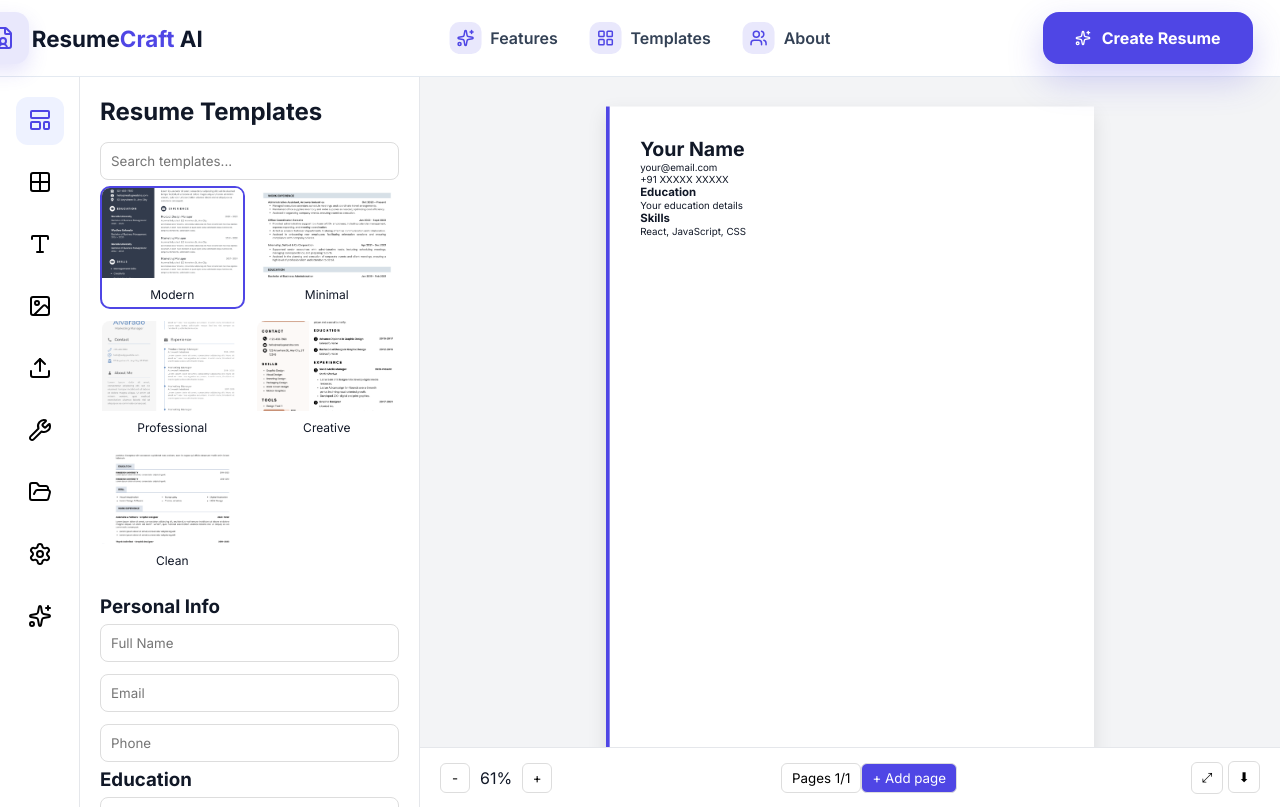
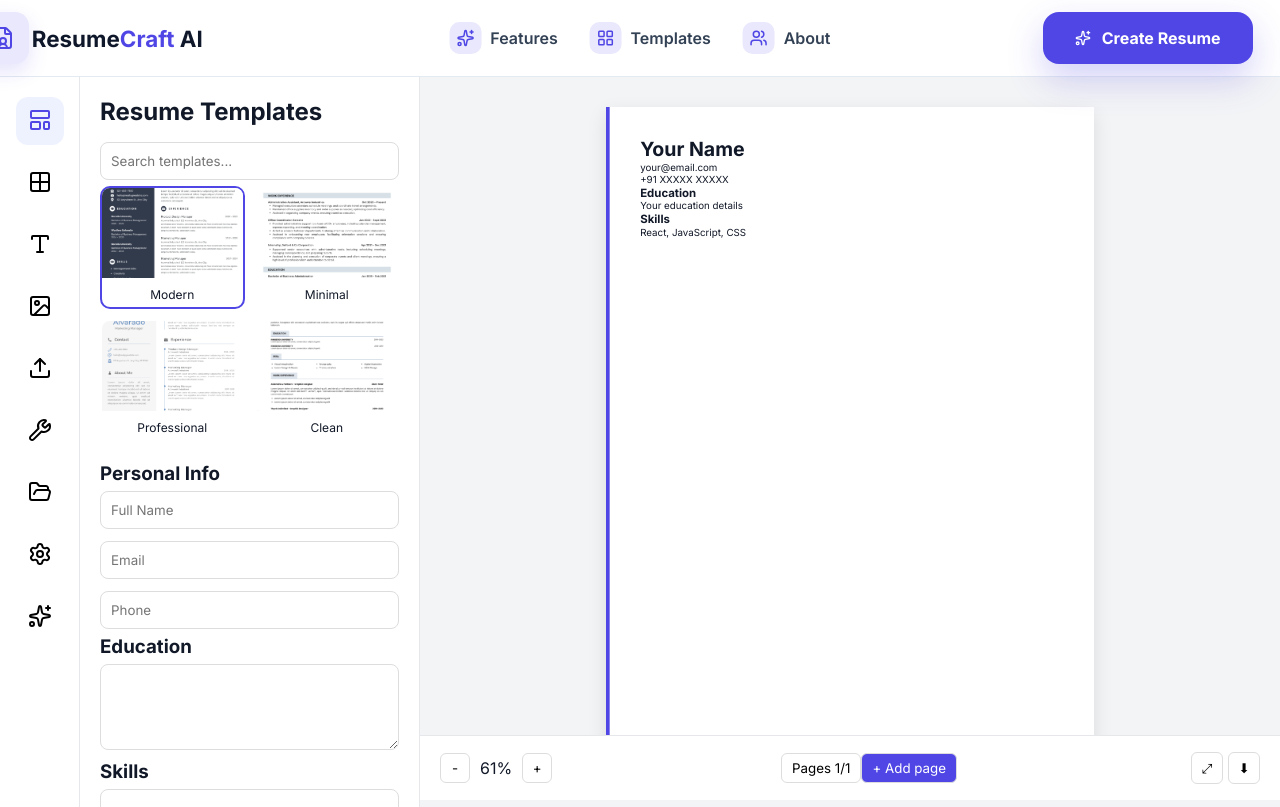
Before and after one commit to simranchoudhary2907/Resumecraft-ai, a React (Vite) app: page /builder in a window 1280 px wide. Built offline with nearby package versions, Linux system fonts and the light colour scheme.

Commit message:
Fixed builder scrolling and footer layout

```diff
--- a/src/index.css
+++ b/src/index.css
@@ -224,7 +224,7 @@ html { scroll-behavior: smooth; }
 /* ================= HERO ================= */
 
 .hero {
-  min-height: 115vh;
+  min-height: 100vh;
   /* transform: translateY(-20px); */
   /* min-height: calc(100vh - 72px); */
   display: flex;
@@ -235,7 +235,7 @@ html { scroll-behavior: smooth; }
   gap: 40px;
   position: relative;
   overflow: hidden;
-  margin-top: -20px;
+  margin-top: 0px;
 }
 
 .hero::before {
@@ -289,7 +289,8 @@ html { scroll-behavior: smooth; }
 
 .hero-left h1 {
   margin-top: 20px;
-  font-size: clamp(3rem, 4vw, 4.4rem);
+  /* font-size: clamp(3rem, 4vw, 4.4rem); */
+  font-size: clamp(2.5rem, 3.5vw, 4rem);
   font-weight: 800;
   line-height: 1.02;
   color: #111827;
@@ -431,13 +432,13 @@ html { scroll-behavior: smooth; }
 }
 
 .hero-title {
-  transition: all 0.4s ease;
-  display: inline-block;
+  transition: all 0.3s ease;
+  cursor: pointer;
 }
 
 .hero-title:hover {
-  transform: translateY(-5px);
-  text-shadow: 0 10px 25px rgba(139, 92, 246, 0.4);
+  transform: scale(1.03);
+  color: #302f31;
 }
 
 
@@ -496,7 +497,7 @@ html { scroll-behavior: smooth; }
   align-items: center;
   position: relative;
   /* shift the right preview stack up toward the navbar */
-  transform: translateY(-40px);
+  transform: translateY(0);
   z-index: 4;
 }
 
@@ -1415,18 +1416,45 @@ html { scroll-behavior: smooth; }
 }
 
 /* ========== CANVAS ========== */
-.canvas {
+/* .canvas {
   flex: 1;
   display: flex;
   flex-direction: column;
   align-items: center;
   justify-content: center;
   position: relative;
+} */
+
+.canvas {
+  flex: 1;
+  position: relative;
+  overflow: hidden;
+  background: #f3f4f6;
+}
+
+.resumeContainer {
+  width: 100%;
+  height: calc(100vh - 140px);
+
+  overflow: auto;
+
+  display: flex;
+  justify-content: center;
+  align-items: flex-start;
+
+  padding: 30px;
+  padding-bottom: 100px;
 }
 
 /* resume page */
+
+/* .resumeWrapper {
+  transition: 0.2s;
+} */
+
 .resumeWrapper {
   transition: 0.2s;
+  min-width: fit-content;
 }
 
 /* RESUME */
@@ -1454,7 +1482,8 @@ html { scroll-behavior: smooth; }
 }
 
 /* FOOTER BAR */
-.footerBar {
+
+/* .footerBar {
   position: absolute;
   bottom: 0;
 
@@ -1469,6 +1498,27 @@ html { scroll-behavior: smooth; }
   align-items: center;
 
   padding: 0 20px;
+} */
+
+.footerBar {
+  position: fixed;
+
+  bottom: 0;
+  left: 420px; /* 80 sidebar + 340 panel */
+
+  right: 0;
+  height: 65px;
+
+  background: white;
+  border-top: 1px solid #e5e7eb;
+
+  display: flex;
+  justify-content: space-between;
+  align-items: center;
+
+  padding: 0 20px;
+
+  z-index: 1000;
 }
 
 /* ZOOM */
@@ -1729,6 +1779,6 @@ html { scroll-behavior: smooth; }
   border-right:1px solid #8a8a8b;
 }
 
-/* .hero-stats .stat{display:flex;flex-direction:column}; */
+/* -stats .stat{display:flex;flex-direction:column}; */
 .hero-stats .stat-num{font-weight:800;color:var(--text);font-size:18px}
 .hero-stats .stat-label{color:var(--muted);font-size:13px}
--- a/src/pages/Builder.jsx
+++ b/src/pages/Builder.jsx
@@ -21,7 +21,7 @@ export default function Builder() {
     { id: "modern", name: "Modern", image: "/templates/modern.png" },
     { id: "minimal", name: "Minimal", image: "/templates/minimal.png" },
     { id: "professional", name: "Professional", image: "/templates/professional.png" },
-    { id: "creative", name: "Creative", image: "/templates/creative.png" },
+    // { id: "creative", name: "Creative", image: "/templates/creative.png" },
     { id: "clean", name: "Clean", image: "/templates/clean.png" },
     // { id: "corporate", name: "Corporate", image: "/templates/corporate.png" },
     // { id: "elegant", name: "Elegant", image: "/templates/elegant.png" },
@@ -112,17 +112,17 @@ export default function Builder() {
         </div>
 
         {/* CANVAS AREA */}
-        <div className="canvas">
+        {/* <div className="canvas">
 
           <div
             className="resumeWrapper"
             style={{ transform: `scale(${zoom / 100})` }}
           >
             <ResumePreview />
-          </div>
+          </div> */}
 
           {/* FOOTER TOOLBAR */}
-          <div className="footerBar">
+          {/* <div className="footerBar">
             <div className="zoom">
               <button onClick={() => setZoom((z) => Math.max(50, z - 5))}>-</button>
               <span>{zoom}%</span>
@@ -140,7 +140,45 @@ export default function Builder() {
             </div>
           </div>
 
-        </div>
+        </div> */}
+
+{/* CANVAS AREA */}
+<div className="canvas">
+
+  {/* Resume Preview Area */}
+  <div className="resumeContainer">
+    <div
+      className="resumeWrapper"
+      style={{
+        transform: `scale(${zoom / 100})`,
+        transformOrigin: "top center",
+      }}
+    >
+      <ResumePreview />
+    </div>
+  </div>
+
+  {/* FIXED TOOLBAR */}
+  <div className="footerBar">
+    <div className="zoom">
+      <button onClick={() => setZoom((z) => Math.max(50, z - 5))}>-</button>
+      <span>{zoom}%</span>
+      <button onClick={() => setZoom((z) => Math.min(120, z + 5))}>+</button>
+    </div>
+
+    <div className="pages">
+      <button>Pages 1/1</button>
+      <button className="add">+ Add page</button>
+    </div>
+
+    <div className="rightTools">
+      <button>⤢</button>
+      <button>⬇</button>
+    </div>
+  </div>
+
+</div>
+
       </div>
     </>
   );
```
